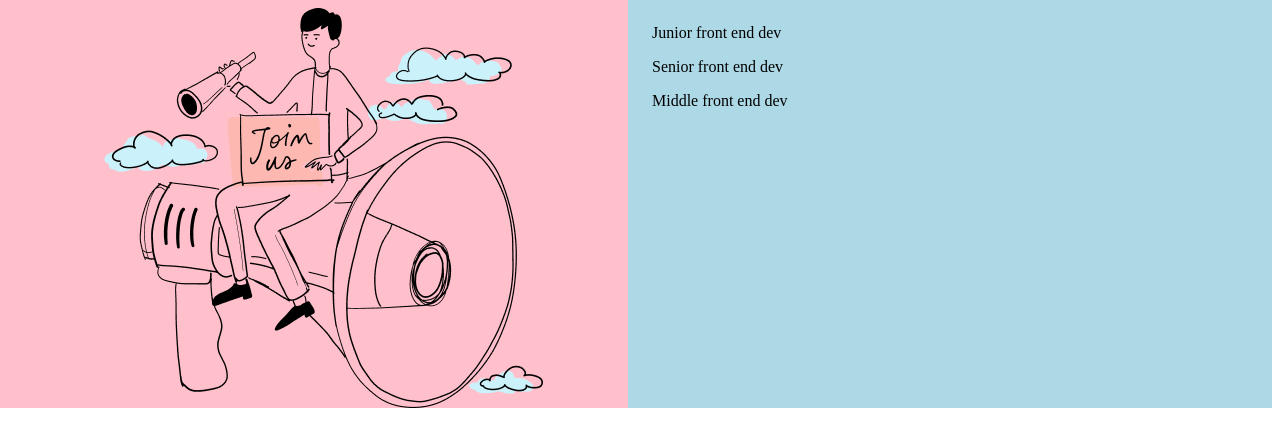
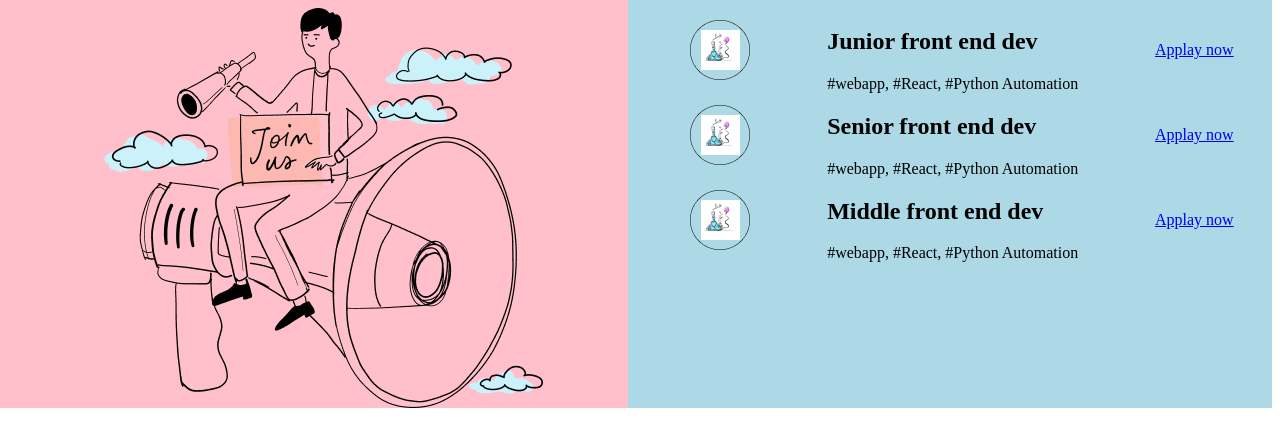
Before and after one commit to mariklim/react_mui, a React (Create React App) app: page / in a window 1280 px wide. Shown: the top 446 px of the page. Built offline with nearby package versions, Linux system fonts and the light colour scheme.

Commit message:
add cards

```diff
--- a/src/components/Job.js
+++ b/src/components/Job.js
@@ -1,11 +1,25 @@
 import JobList from '../data/JobList.json';
+import JobIcon from '../img/job_icon_1.png';
 
 function Job() {
     return (
         <div>
             {
                 JobList.map((job, index) => {
-                    return <p key={index}>{job.name}</p>
+                    return <div key={index}
+                        style={{ display: 'flex', alignItems: 'center', justifyContent: 'space-around' }}
+                    >
+
+                        <img src={JobIcon} alt="job icon" />
+                        <div className="job_description">
+                            <h2>{job.name}</h2>
+                            <div className="tags">
+                                <span>{job.tags}</span>
+                            </div>
+                        </div>
+                        <a href={job.link} target="_blank">Applay now</a>
+
+                    </div>
                 })
             }
 
```
Also changed, not shown: src/img/job_icon_1.png (added).
